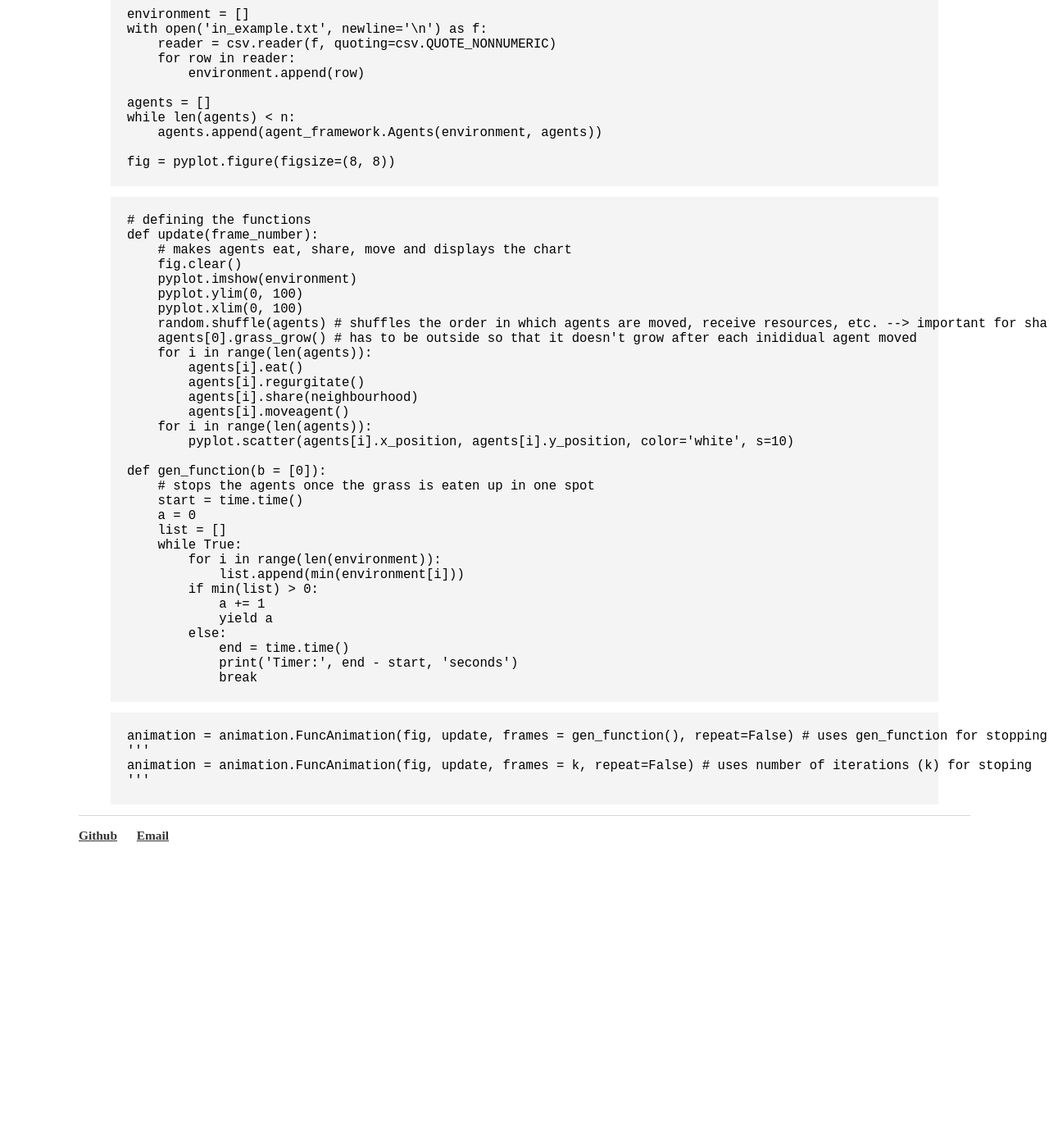
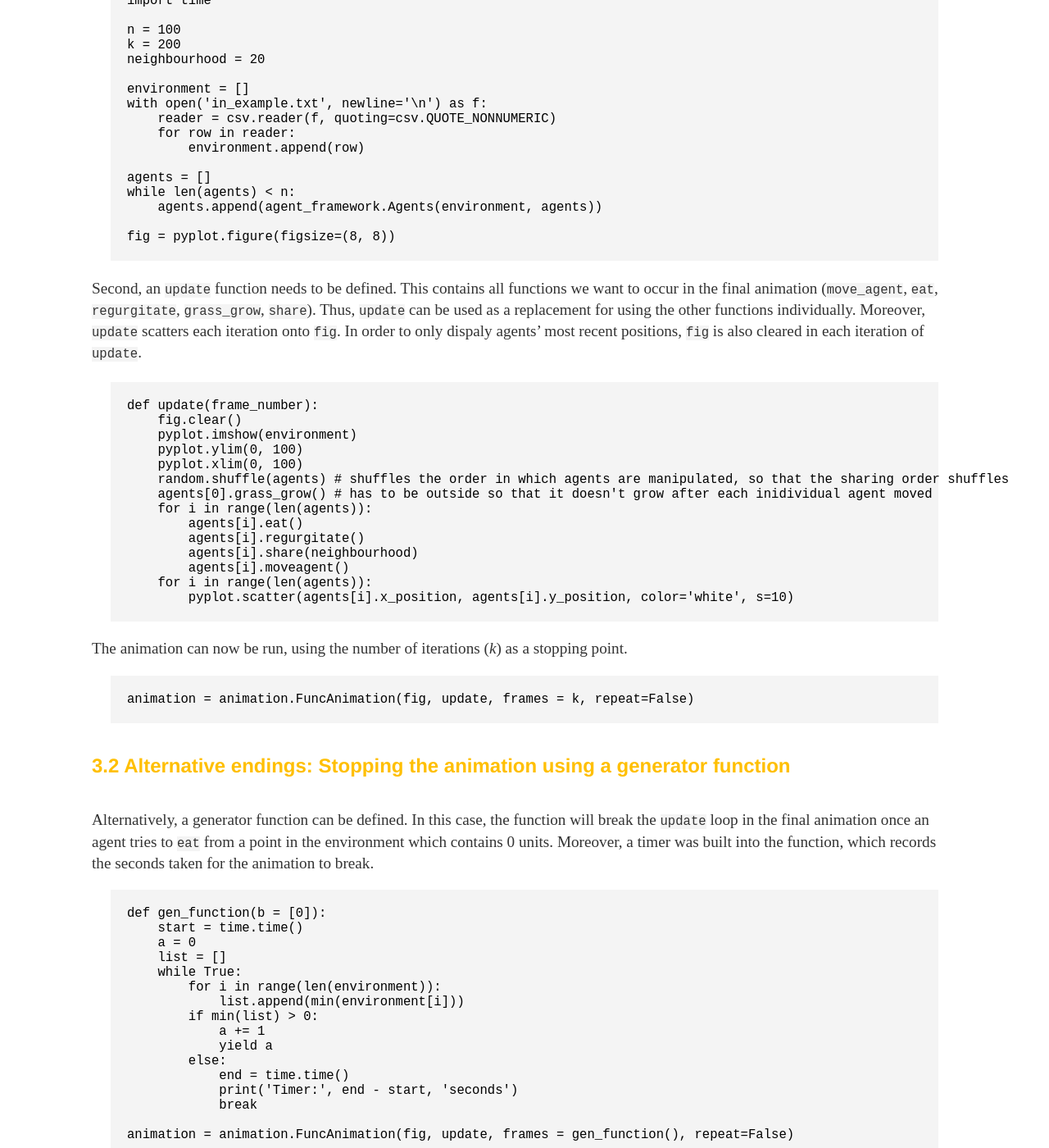
Before and after one commit to lena-kilian/lena-kilian.github.io, a Jekyll site: the page built from abm/index.md, in a window 1280 px wide and 1400 px high, scrolled down 9048 px. Shown: the whole window at 82% size. Built offline with Jekyll 4.4.1, drawn with Linux system fonts in a browser that asks for light colours; our own code applies the rules of GitHub Pages for plain Markdown files; before the commit the page ends 10116 px from its top, so only the background shows below that; some of the changed text lies outside the part shown.

Commit message:
Update index.md

````diff
--- a/abm/index.md
+++ b/abm/index.md
@@ -25,6 +25,8 @@ Python and text files with the full code can be downloaded [here](https://github
 - [2.2 Creating test functions](#2.2)
 
 [3 Building the animation](#3)
+- [3.1 Basic animation stopping after *k* iterations](#3.1)
+- [3.2 Alternative endings: Stopping the animation using a generator function](#3.2)
 
 
 ## <a name="1"></a>1 The Agent Framework
@@ -326,6 +328,8 @@ def test_min_distance():
 
 ## <a name="3"></a>3 Building the animation
 
+### <a name="3.1"></a>3.1 Basic animation stopping after *k* iterations
+
 First, all relevant packages were loaded, and relevant variables and lists were created.
 
 *<a name="T2"></a>Table 2: Variables and lists needed for the animation.*
@@ -336,7 +340,7 @@ First, all relevant packages were loaded, and relevant variables and lists were
 | `k` || The number of iterations |
 | `neighbourhood` || The maximum distance 2 agents can have to `share` their stock |
 | `agents` || A list containing all agents |
-| `environment` || a list containing lists of values, where the position of each list indicates the y-co-ordinate of said value, while the position of a value within each sub-list denotes the value's x-coordinate. Values here refer to how much grass is on a point in the environment. Visually, values respond to different colours. |
+| `environment` || Same as in [table 1](#T1) |
 | `fig` || A (currently empty) graph, in which the agents and environment will be dispalyed |
 
 ```
@@ -364,17 +368,16 @@ while len(agents) < n:
 fig = pyplot.figure(figsize=(8, 8))
 ```
 
+Second, an `update` function needs to be defined. This contains all functions we want to occur in the final animation (`move_agent`, `eat`, `regurgitate`, `grass_grow`, `share`). Thus, `update` can be used as a replacement for using the other functions individually. Moreover, `update` scatters each iteration onto `fig`. In order to only dispaly agents' most recent positions, `fig` is also cleared in each iteration of `update`.
 
 ```
-# defining the functions
 def update(frame_number):
-    # makes agents eat, share, move and displays the chart
     fig.clear()
     pyplot.imshow(environment)
     pyplot.ylim(0, 100)
     pyplot.xlim(0, 100)
-    random.shuffle(agents) # shuffles the order in which agents are moved, receive resources, etc. --> important for share function
-    agents[0].grass_grow() # has to be outside so that it doesn't grow after each inididual agent moved
+    random.shuffle(agents) # shuffles the order in which agents are manipulated, so that the sharing order shuffles
+    agents[0].grass_grow() # has to be outside so that it doesn't grow after each inidividual agent moved
     for i in range(len(agents)):
         agents[i].eat()
         agents[i].regurgitate()
@@ -382,9 +385,21 @@ def update(frame_number):
         agents[i].moveagent()
     for i in range(len(agents)):
         pyplot.scatter(agents[i].x_position, agents[i].y_position, color='white', s=10)
+```
 
+The animation can now be run, using the number of iterations (*k*) as a stopping point.
+
+```
+animation = animation.FuncAnimation(fig, update, frames = k, repeat=False)
+```
+
+
+### <a name="3.2"></a>3.2 Alternative endings: Stopping the animation using a generator function
+
+Alternatively, a generator function can be defined. In this case, the function will break the `update` loop in the final animation once an agent tries to `eat` from a point in the environment which contains 0 units. Moreover, a timer was built into the function, which records the seconds taken for the animation to break.
+
+```
 def gen_function(b = [0]):
-    # stops the agents once the grass is eaten up in one spot
     start = time.time()
     a = 0
     list = []
@@ -398,11 +413,8 @@ def gen_function(b = [0]):
             end = time.time()
             print('Timer:', end - start, 'seconds')
             break
+
+animation = animation.FuncAnimation(fig, update, frames = gen_function(), repeat=False)
 ```
 
-```
-animation = animation.FuncAnimation(fig, update, frames = gen_function(), repeat=False) # uses gen_function for stopping
-'''
-animation = animation.FuncAnimation(fig, update, frames = k, repeat=False) # uses number of iterations (k) for stoping
-'''
-```
+[Go back to top](#pagetop)
````
Also changed, not shown: other parts of abm/index.md (+1 -1 lines).
